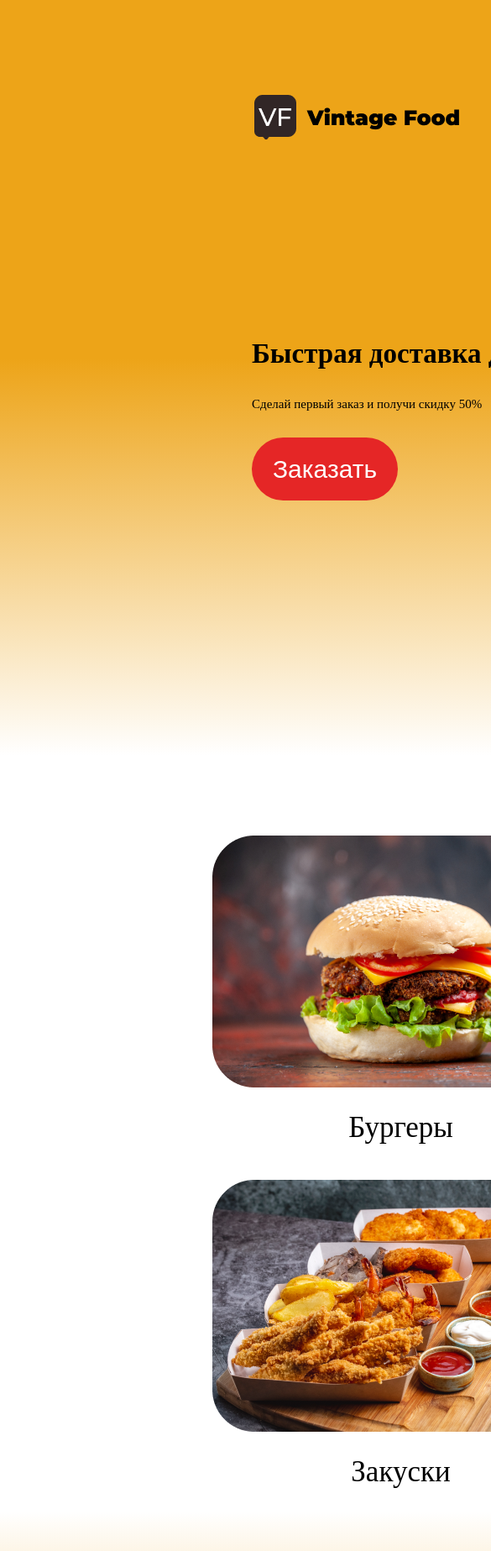
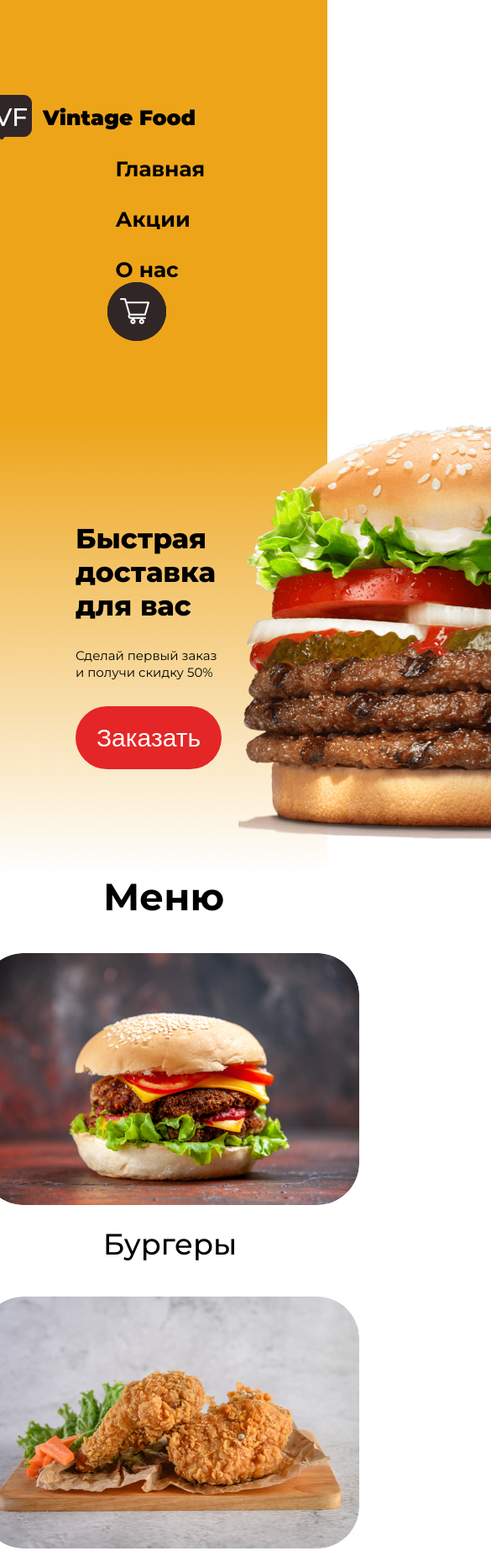
Before and after one commit to Hromsi/Pactice-CSS, a plain HTML site: page index.html in a window 390 px wide. Shown: the top 1847 px of the page at 84% size, 585 px wide, since content can reach past the window. Drawn offline with Linux system fonts and the light colour scheme.

Commit message:
Refactored the layout to make it slightly more responsive and added hover effects.

```diff
--- a/index.html
+++ b/index.html
@@ -50,7 +50,7 @@
             <h1 class="catalog_title">Меню</h1>
             <ul class="catalog_list">
                 <li class="catalog_item">
-                    <img src="images/burgers.png" width="450" height="300">
+                    <img src="images/burgers.png" width="450" height="300" class="catalog_item_img">
                     <p class="catalog_text">Бургеры</p>
                 </li>
                 <li class="catalog_item">
@@ -102,12 +102,12 @@
         <ul class="footer_contacts">
             <li>
                 <a href="#">
-                    <img src="images/vk.png" width="50" height="50" class="logo_vk">
+                    <img src="images/vk.png" width="50" height="50" class="footer_contact_logo">
                 </a>
             </li>
             <li>
                 <a href="#">
-                    <img src="images/telegram.png" width="50" height="50">
+                    <img src="images/telegram.png" width="50" height="50"  class="footer_contact_logo">
                 </a>
             </li>
         </ul>
--- a/style.css
+++ b/style.css
@@ -1,3 +1,5 @@
+@import url('https://fonts.googleapis.com/css2?family=Montserrat:ital,wght@0,100..900;1,100..900&display=swap');
+
 * {
     padding: 0;
     margin: 0;
@@ -5,6 +7,7 @@
 
 html {
     box-sizing: border-box;
+    font-family: Montserrat;
 }
 
 body {
@@ -19,7 +22,6 @@ body {
 }
 
 .page_header {
-    width: 1900px;
     min-height: 900px;
     background-image: linear-gradient(180deg, #EDA418 47.5%, rgba(237, 164, 24, 0) 100%);
 }
@@ -56,6 +58,11 @@ body {
     line-height: 30px;
     text-decoration: none;
     color: #000;
+    transition: color 0.5s ease;
+}
+
+.navigation_title_main:hover {
+    color: #ffffff;
 }
 
 .navigation_button {
@@ -65,18 +72,25 @@ body {
     background-color: #000;
     border: none;
     border-radius: 100px;
+    cursor: pointer;
+    transition: transform 0.3s ease;
+}
+
+.navigation_button:hover {
+    transform: scale(1.1);
 }
 
 .container_page_header {
     display: flex;
-    padding-top: 25px;
+    justify-content: space-between;
+    padding: 25px 90px 0 90px;
+    margin: 0 auto;
+    max-width: 1300px;
     gap: 20px;
-    padding-left: 300px;
 }
 
 .text_header_list {
     width: 600px;
-    margin: 0;
     padding: 0;
     list-style: none;
 }
@@ -110,10 +124,19 @@ body {
     border-radius: 50px;
     background-color: #E52626;
     color: #fff;
+    cursor: pointer;
+    transition: color 0.3s ease, transform 0.3s ease, background-color 0.3s ease;
+}
+
+.container_button_header:hover {
+    color: #000;
+    background-color: #fff;
+    transform: scale(1.1);
 }
 
 .page_main {
-    width: 1900px;
+    max-width: 1550px;
+    margin: 0 auto;
     min-height: 900px;
     text-align: center;
 }
@@ -146,6 +169,25 @@ body {
 
 .catalog_item {
     width: 450px;
+    border-radius: 50px;
+    cursor: pointer;
+    transition: box-shadow 0.3s ease, transform 0.3s ease;
+}
+
+.catalog_item:hover {
+    color: #EDA418;
+    transform: scale(1.05);
+}
+
+.catalog_item img{
+    border-radius: 50px;
+    transition: box-shadow 0.3s ease;
+    box-shadow: 0 0 0 rgba(0, 0, 0, 0);
+}
+
+.catalog_item:hover img {
+    border-radius: 50px;
+    box-shadow: 0 0 40px #EDA418;
 }
 
 .catalog_text {
@@ -156,10 +198,14 @@ body {
     font-size: 35px;
     line-height: 45px;
     color: #000;
+    transition: color 0.3s ease;
+}
+
+.catalog_item:hover .catalog_text {
+    color: #EDA418;
 }
 
 .page_footer {
-    width: 1900px;
     min-height: 450px;
     text-align: center;
     background-image: linear-gradient(0deg, #EDA418, rgba(237, 164, 24, 0) 100%);
@@ -184,6 +230,11 @@ body {
     padding: 0;
     text-decoration: none;
     color: #000;
+    transition: color 0.3s ease;
+}
+
+.footer_title:hover {
+    color: #ffffff;
 }
 
 .footer_page_text {
@@ -209,6 +260,13 @@ body {
     padding-top: 25px;
 }
 
-.footer_images {
+/* .footer_images {
     display: block;
+} */
+
+.footer_contact_logo {
+    transition: transform 0.3s ease;
 }
+.footer_contact_logo:hover {
+    transform: scale(1.15);
+}
```
